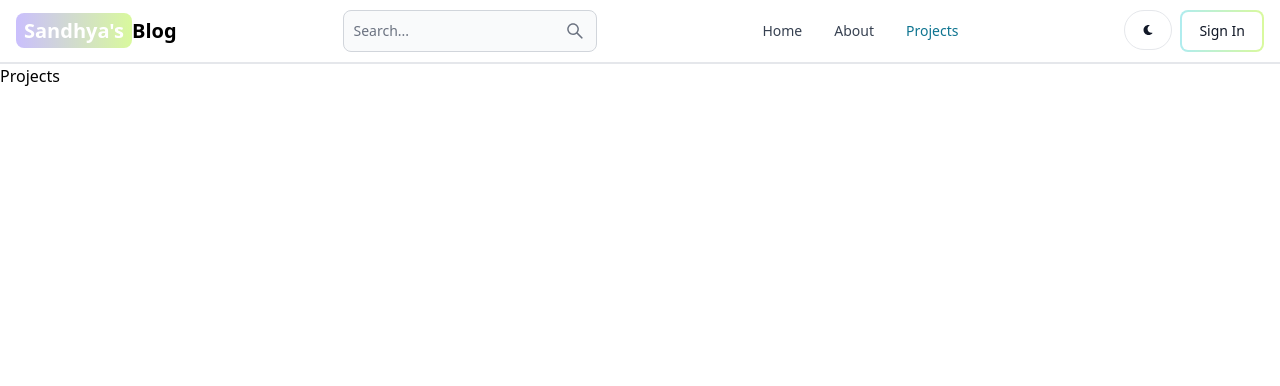
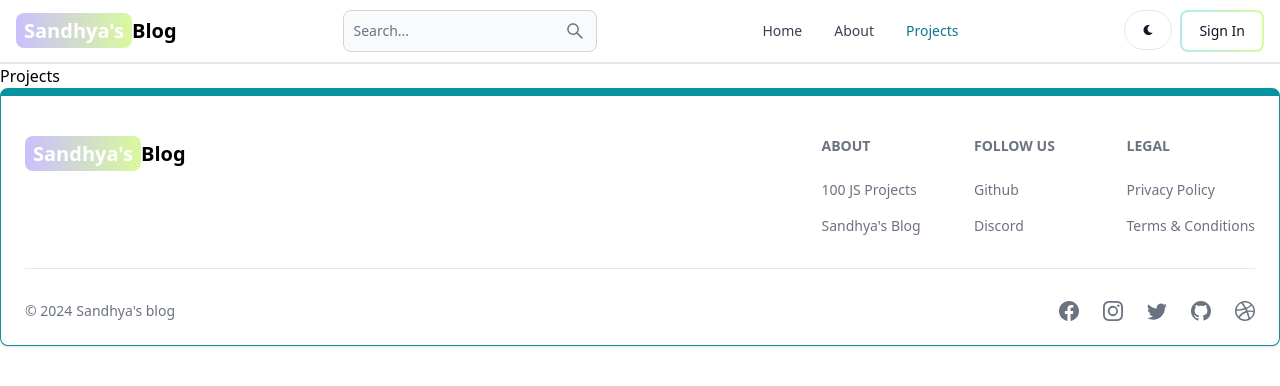
Before and after one commit to sandhya-1611/blog-app, a React (Vite) app in the folder client/: page /projects in a window 1280 px wide. Shown: the top 386 px of the page. Built offline with nearby package versions, Linux system fonts and the light colour scheme.

Commit message:
create and add the footer component

```diff
--- a/client/src/App.jsx
+++ b/client/src/App.jsx
@@ -6,6 +6,7 @@
 import Projects from './pages/Projects'
 import SignUp from './pages/SignUp'
 import Header from './components/Header'
+import Footer from './components/Footer'
 
 export default function App() {
   return (
@@ -20,7 +21,7 @@
       <Route path="/projects" element={<Projects />} />
 
     </Routes>
-
+    <Footer/>
   </BrowserRouter>
-  )
+  );
 }
--- /dev/null
+++ b/client/src/components/Footer.jsx
@@ -0,0 +1,79 @@
+import { Footer } from 'flowbite-react';
+import { Link } from 'react-router-dom';
+import { BsFacebook, BsInstagram, BsTwitter, BsGithub, BsDribbble } from 'react-icons/bs';
+export default function FooterCom() {
+  return <Footer container className='border border-t-8 border-teal-500'>
+  <div className='w-full max-w-7xl mx-auto'>
+    <div className='grid w-full justify-between sm:flex md:grid-cols-1'>
+      <div className='mt-5'>
+          <Link
+            to='/'
+            className='self-center whitespace-nowrap text-lg sm:text-xl font-semibold dark:text-white'
+          >
+            <span className='px-2 py-1 bg-gradient-to-r from-purple-300 via-teal -300 to-lime-200 rounded-lg text-white'>
+              Sandhya's
+            </span>
+            Blog
+          </Link>
+        </div>
+        <div className='grid grid-cols-2 gap-8 mt-4 sm:grid-cols-3 sm:gap-6'>
+        <div>
+              <Footer.Title title='About' />
+              <Footer.LinkGroup col>
+                <Footer.Link
+                  href='https://www.100jsprojects.com'
+                  target='_blank'
+                  rel='noopener noreferrer'
+                >
+                  100 JS Projects
+                </Footer.Link>
+                <Footer.Link
+                  href='/about'
+                  target='_blank'
+                  rel='noopener noreferrer'
+                >
+                  Sandhya's Blog
+                </Footer.Link>
+              </Footer.LinkGroup>
+            </div>
+            <div>
+              <Footer.Title title='Follow us' />
+              <Footer.LinkGroup col>
+                <Footer.Link
+                  href='https://github.com/sandhya-1611'
+                  target='_blank'
+                  rel='noopener noreferrer'
+                >
+                  Github
+                </Footer.Link>
+                <Footer.Link href='#'>Discord</Footer.Link>
+              </Footer.LinkGroup>
+            </div>
+            <div>
+              <Footer.Title title='Legal' />
+              <Footer.LinkGroup col>
+                <Footer.Link href='#'>Privacy Policy</Footer.Link>
+                <Footer.Link href='#'>Terms &amp; Conditions</Footer.Link>
+              </Footer.LinkGroup>
+            </div>
+        </div>
+      </div>
+      <Footer.Divider />
+        <div className='w-full sm:flex sm:items-center sm:justify-between'>
+          <Footer.Copyright
+            href='#'
+            by="Sandhya's blog"
+            year={new Date().getFullYear()}
+          />
+          <div className="flex gap-6 sm:mt-0 mt-4 sm:justify-center">
+            <Footer.Icon href='#' icon={BsFacebook}/>
+            <Footer.Icon href='#' icon={BsInstagram}/>
+            <Footer.Icon href='#' icon={BsTwitter}/>
+            <Footer.Icon href='https://github.com/sandhya-1611' icon={BsGithub}/>
+            <Footer.Icon href='#' icon={BsDribbble}/>
+
+          </div>
+        </div>
+      </div>
+    </Footer>
+}
```
